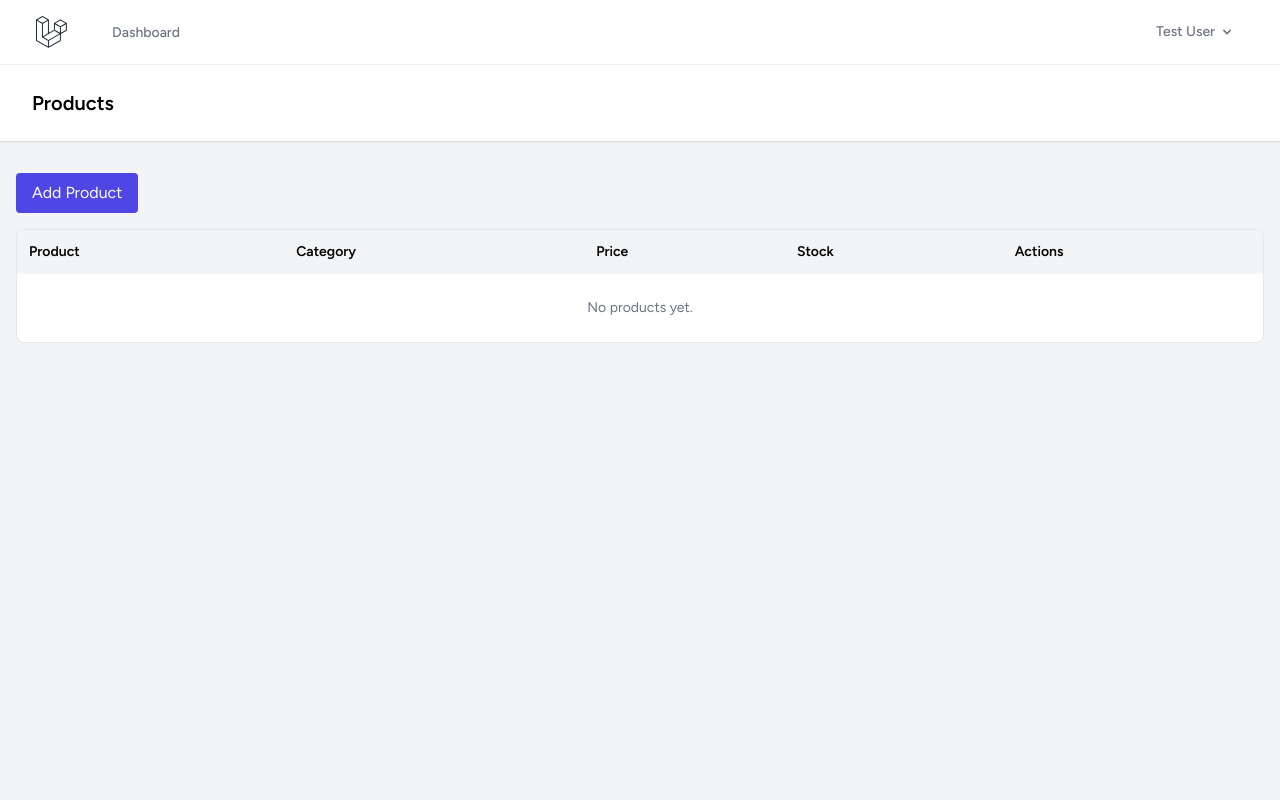
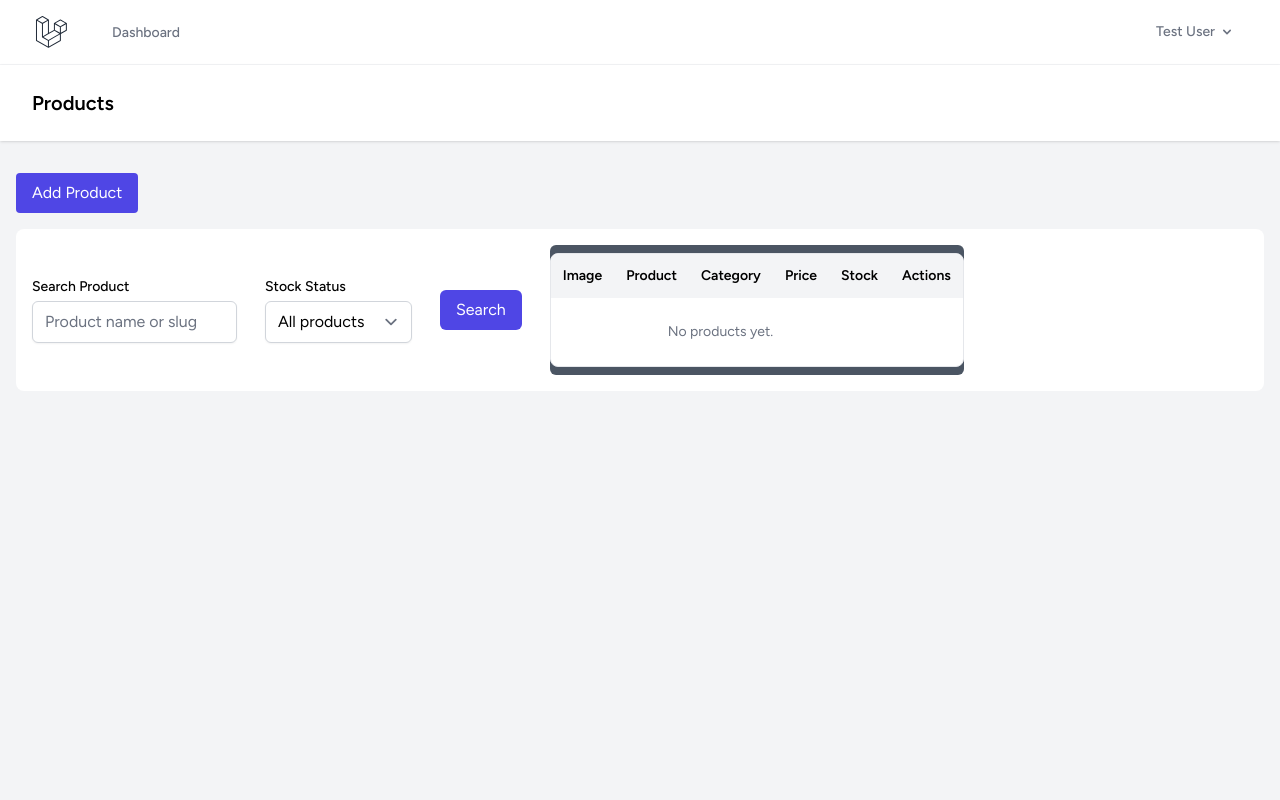
Before and after one commit to jahinhasan/shopsync-a-web-development-project, a Laravel app: page /owner/products in a window 1280 px wide. Run offline with Laravel 12, Linux system fonts and the light colour scheme; a user stored in the database is signed in; data comes from the database, SQL or seed files in the repository; data that the repository does not hold is empty; style sheets or scripts are compiled from the project's sources.

Commit message:
business_owner product page & minor errors & search filter edit delete

```diff
--- a/app/Http/Controllers/Owner/ProductController.php
+++ b/app/Http/Controllers/Owner/ProductController.php
@@ -19,10 +19,25 @@
 {
     $userId = \Illuminate\Support\Facades\Auth::id();
 
-    $products = Product::where('user_id', $userId)
-        ->with('category')
-        ->latest()
-        ->paginate(12);
+    $query = \App\Models\Product::Where('user_id', $userId)->with('category');
+
+    if(request()->filled('search')){
+        $search =request()->string('search')->tostring();
+        $query->where(function($q) use ($search){
+$q->where('name','like',"%{$search}%")->orWhere('slug','like',"%{$search}%");
+        });
+    }
+
+    if(request()->filled('stock_status')){
+        if(request('stock_status') === 'in_stock'){
+            $query->where('stock','>',0);
+        }elseif(request('stock_status') === 'out_of_stock'){
+            $query->where('stock','=',0);
+        }
+    }
+
+    $products = $query->latest()->paginate(12)->withQueryString();
+
 
     return view('owner.products.index', compact('products'));
 }
@@ -41,9 +56,18 @@
     /**
      * Store a newly created resource in storage.
      */
-    public function store(Request $request)
+    public function store(\App\Http\Requests\StoreProductRequest $request)
     {
-        //
+          $data = $request->validated();
+          $data['user_id'] = \Illuminate\Support\Facades\Auth::id();
+
+          if($request->hasFile('image')){$data['image_path']=$request->file('image')->store('products','public');}
+            \App\Models\Product::create($data);
+            return redirect()->route('owner.products.index')->with('success', 'Product created successfully.');
+
+
+
+
     }
 
     /**
@@ -57,24 +81,41 @@
     /**
      * Show the form for editing the specified resource.
      */
-    public function edit(string $id)
+    public function edit(Product $product): View
     {
-        //
+       abort_unless($product->user_id === \Illuminate\Support\Facades\Auth::id(), 403);
+
+
+        $categories = \App\Models\Category::where('is_active', true)
+            ->orderBy('name')
+            ->get();
+
+        return view('owner.products.edit', compact('product', 'categories'));
     }
 
     /**
      * Update the specified resource in storage.
      */
-    public function update(Request $request, string $id)
+    public function update(\App\Http\Requests\UpdateProductRequest $request, \App\Models\Product $product)
     {
-        //
+        abort_unless($product->user_id === \Illuminate\Support\Facades\Auth::id(), 403);
+        $data = $request->validated();
+        if($request->hasFile('image')){
+            $data['image_path'] = $request->file('image')->store('products','public');
+        }
+
+        unset($data['image']);
+        $product->update($data);
+        return redirect()->route('owner.products.index')->with('sucessful','productbn updated successfully');
     }
 
     /**
      * Remove the specified resource from storage.
      */
-    public function destroy(string $id)
+    public function destroy(\App\Models\Product $product)
     {
-        //
+        abort_unless($product->user_id == \Illuminate\Support\Facades\Auth::id(), 403);
+        $product->delete();
+        return redirect()->route('owner.products.index')->with('success', 'Product deleted successfully.');
     }
 }
--- a/app/Http/Requests/StoreProductRequest.php
+++ b/app/Http/Requests/StoreProductRequest.php
@@ -19,13 +19,13 @@
     public function rules(): array
     {
         return [
-            'catagory_id' => ['required', 'integer','exists:categories,id'],
+            'category_id' => ['required', 'integer','exists:categories,id'],
             'name'=>['required','string','max:100'],
             'slug'=>['required','alpha_dash','max:255','unique:products,slug'],
             'description'=>['nullable','string','max:10000'],
             'price'=>['required','numeric','min:0.01','max:99999999999.99'],
             'stock'=>['required','integer','min:0'],
-            'image'=>['nullable','image','max:2048'],
+            'image'=>['nullable','file', 'max:2048'],
         ];
     }
 }
--- a/app/Models/Product.php
+++ b/app/Models/Product.php
@@ -7,8 +7,8 @@
 
 class Product extends Model
 {
-    protected $fillable = ['user_id','catagory_id','name','slug','description','price','stock','image_path','is_active'];
+    protected $fillable = ['user_id','category_id','name','slug','description','price','stock','image_path','is_active'];
     protected function casts(): array{ return ['price'=>'decimal:2','is_active'=>'boolean'];}
     public function owner(): BelongsTo{return $this->belongsTo(User::class,'user_id');}
-    public function catagory():BelongsTo{return $this->belongsTo(Category::class);}
+    public function category():\Illuminate\Database\Eloquent\Relations\BelongsTo{return $this->belongsTo(\App\Models\Category::class);}
 }
--- a/resources/views/owner/products/create.blade.php
+++ b/resources/views/owner/products/create.blade.php
@@ -4,7 +4,7 @@
 </x-slot>
 
 <div class="mx-auto max-w-3xl  px-4 py-8" >
-    <form action="{{ route('owner.products.store') }}" method="post" enctype="nultipart/form-data" class="rounded-lg border bg-white p-6">
+    <form action="{{ route('owner.products.store') }}" method="post" enctype="multipart/form-data" class="rounded-lg border bg-white p-6">
 
         @include('owner.products._form', ['buttonText' => 'Create Product'])
     </form>
--- a/resources/views/owner/products/index.blade.php
+++ b/resources/views/owner/products/index.blade.php
@@ -10,16 +10,81 @@
         @if (session('success'))
             <p class="text-green-700">{{ session('success') }}</p>
         @endif
+        <form method="GET" action="{{ route('owner.products.index') }}" class="flex flex-wrap items-end gap-3 items-center rounded-lg bg-white space-x-4 p-4">
+            <div>
+                <label for="search" class ="mb-1 block text-sm font-medium">Search Product</label>
+                <input
+                id="search"
+                    type="text"
+                    name="search"
+                    placeholder="Product name or slug"
+                    value="{{ request('search') }}"
+                    class="rounded-md border-gray-300 shadow-sm focus:border-indigo-500 focus:ring-indigo-500"
+                >
+            </div>
+            <div>
+                                <label for="search" class ="mb-1 block text-sm font-medium">
+                                    Stock Status
+                                </label>
+
+                <select id="stock_status" name="stock_status" class="rounded-md border-gray-300 shadow-sm focus:border-indigo-500 focus:ring-indigo-500">
+                    <option value="">All products</option>
+                    <option value="in_stock"  @selected(request('stock_status') === 'in_stock' )>In Stock</option>
+                    <option value="out_of_stock" @selected(request('stock_status') === 'out_of_stock' )>Out of Stock</option>
+                </select>
+            </div>
+            <button type="submit" class="rounded-md bg-indigo-600 px-4 py-2 text-white">Search</button>
+       <a
+       href="{{ route('owner.products.index') }}"
+       class="rounded-md bg-gray-600 borderpx-4 py-2"
+
+
+        </form>
 
         <div class="overflow-x-auto rounded-lg border bg-white">
+@if(session('success'))
+    <div class="bg-green-100 border border-green-400 text-green-700 px-4 py-3">
+        {{ session('success') }}
+    </div>
+@endif
+
             <table class="w-full text-left text-sm">
-                <thead class="bg-gray-100"><tr><th class="p-3">Product</th><th class="p-3">Category</th><th class="p-3">Price</th><th class="p-3">Stock</th><th class="p-3">Actions</th></tr></thead>
+                <thead class="bg-gray-100">
+                    <tr>
+                        <th class="p-3">Image</th>
+                        <th class="p-3">Product</th>
+                        <th class="p-3">Category</th>
+                        <th class="p-3">Price</th>
+                        <th class="p-3">Stock</th>
+                        <th class="p-3">Actions</th>
+                    </tr></thead>
                 <tbody>
                     @forelse ($products as $product)
                         <tr class="border-t">
-                            <td class="p-3">{{ $product->name }}</td><td class="p-3">{{ $product->category->name }}</td><td class="p-3">{{ number_format((float) $product->price, 2) }}</td><td class="p-3">{{ $product->stock }}</td>
-                            <td class="space-x-2 p-3"><a class="text-indigo-600" href="{{ route('owner.products.edit', $product) }}">Edit</a><form class="inline" method="POST" action="{{ route('owner.products.destroy', $product) }}">@csrf @method('DELETE')<button class="text-red-600" onclick="return confirm('Delete this product?')">Delete</button></form></td>
+                            <td class="p-3">
+                                 @if($product->image_path)
+                            <img
+                            src="{{ asset('storage/' . $product->image_path) }}"
+                            alt="{{ $product->name }}"
+                            class="h-16 w-16 object-cover rounded-lg"
+                        >
+                            @endif
+                            </td>
+                            <td class="p-3">{{ $product->name }}</td>
+
+
+                            <td class="p-3">{{ $product->category->name }}</td>
+
+
+
+                            <td class="p-3">{{ number_format((float) $product->price, 2) }}</td>
+                            <td class="p-3">{{ $product->stock }}</td>
+                            <td class="space-x-2 p-3"><a class="text-indigo-600" href="{{ route('owner.products.edit', $product) }}">Edit</a>
+                                <form class="inline" method="POST" action="{{ route('owner.products.destroy', $product) }}">
+                                    @csrf @method('DELETE')<button class="text-red-600" onclick="return confirm('Delete this product?')">Delete</button>
+                                </form></td>
                         </tr>
+
                     @empty
                         <tr><td colspan="5" class="p-6 text-center text-gray-500">No products yet.</td></tr>
                     @endforelse
--- a/routes/web.php
+++ b/routes/web.php
@@ -4,15 +4,24 @@
 use Illuminate\Support\Facades\Route;
 use App\Http\Controllers\Admin\CategoryController;
 use App\Http\Controllers\Owner\ProductController;
-
+;
 Route::view('/', 'welcome')->name('home');
 
 Route::middleware('auth')->group(function () {
-    Route::get('/dashboard', fn () => match (auth()->user()->role){
+    Route::get('/dashboard', fn () => match (request()->user()->role){
         'admin' => redirect()->route('admin.dashboard'),
         'business_owner' => redirect()->route('owner.dashboard'),
         default => redirect()->route('customer.dashboard'),
     })->middleware('verified')->name('dashboard');
+Route::put('/products/{product}', [
+    \App\Http\Controllers\Owner\ProductController::class,
+    'update'
+])->name('products.update');
+
+
+
+
+Route::delete('/products/{product}', [ \App\Http\Controllers\Owner\ProductController::class,'destroy'])->name('products.destroy');
 
   Route::view('/customer/dashboard', 'dashboards.customer')->middleware('role:customer')->name('customer.dashboard');
     Route::view('/owner/dashboard', 'dashboards.owner')->middleware('role:business_owner')->name('owner.dashboard');
@@ -27,4 +36,4 @@
 });
 
 
-require __DIR__.'/auth.php';
+$app = require __DIR__.'/auth.php';
```
Also changed, not shown: overview.json (+166 -158 lines), resources/views/owner/products/_form.blade.php (+128 -38 lines), resources/views/owner/products/edit.blade.php (+22 -0 lines), 3 other files.
